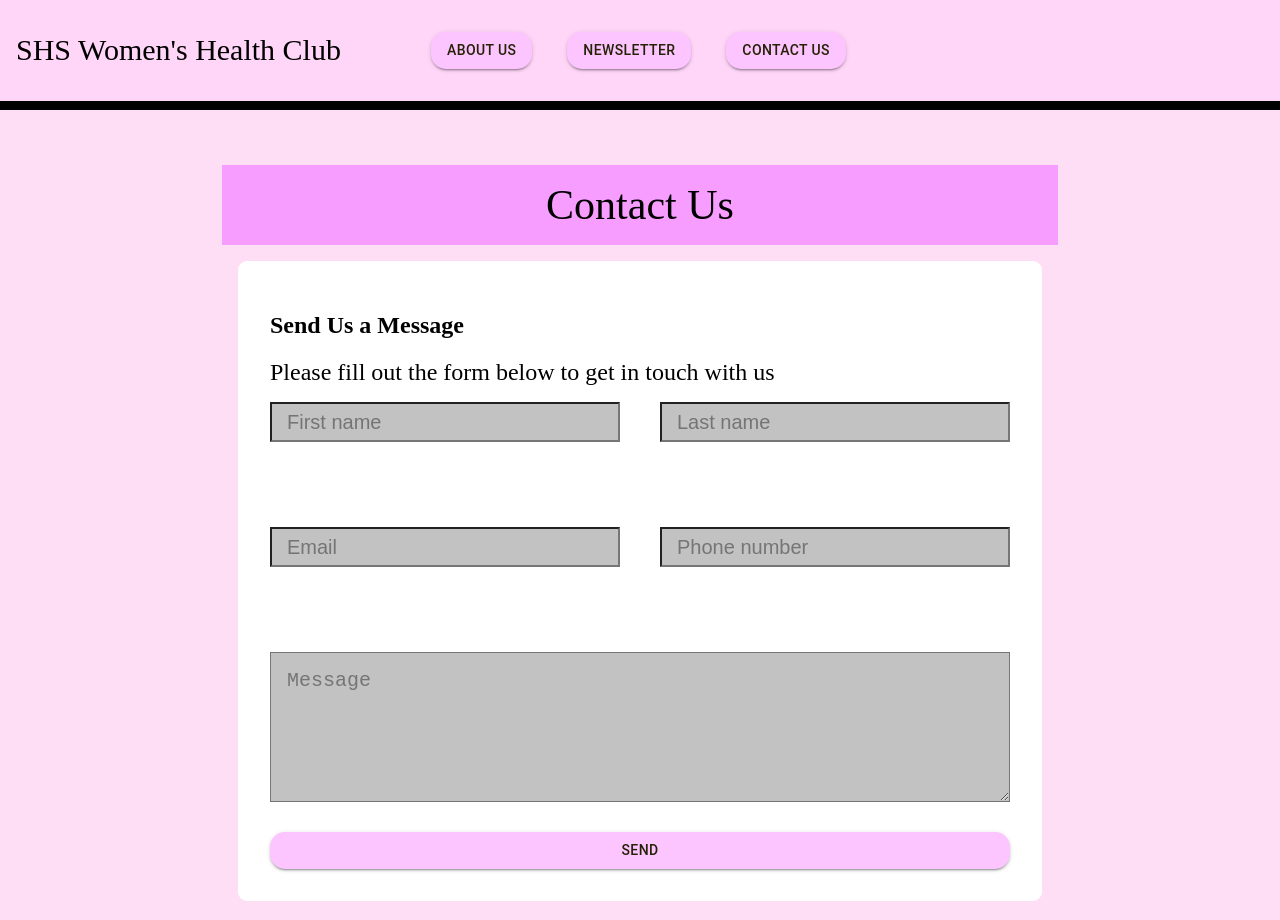
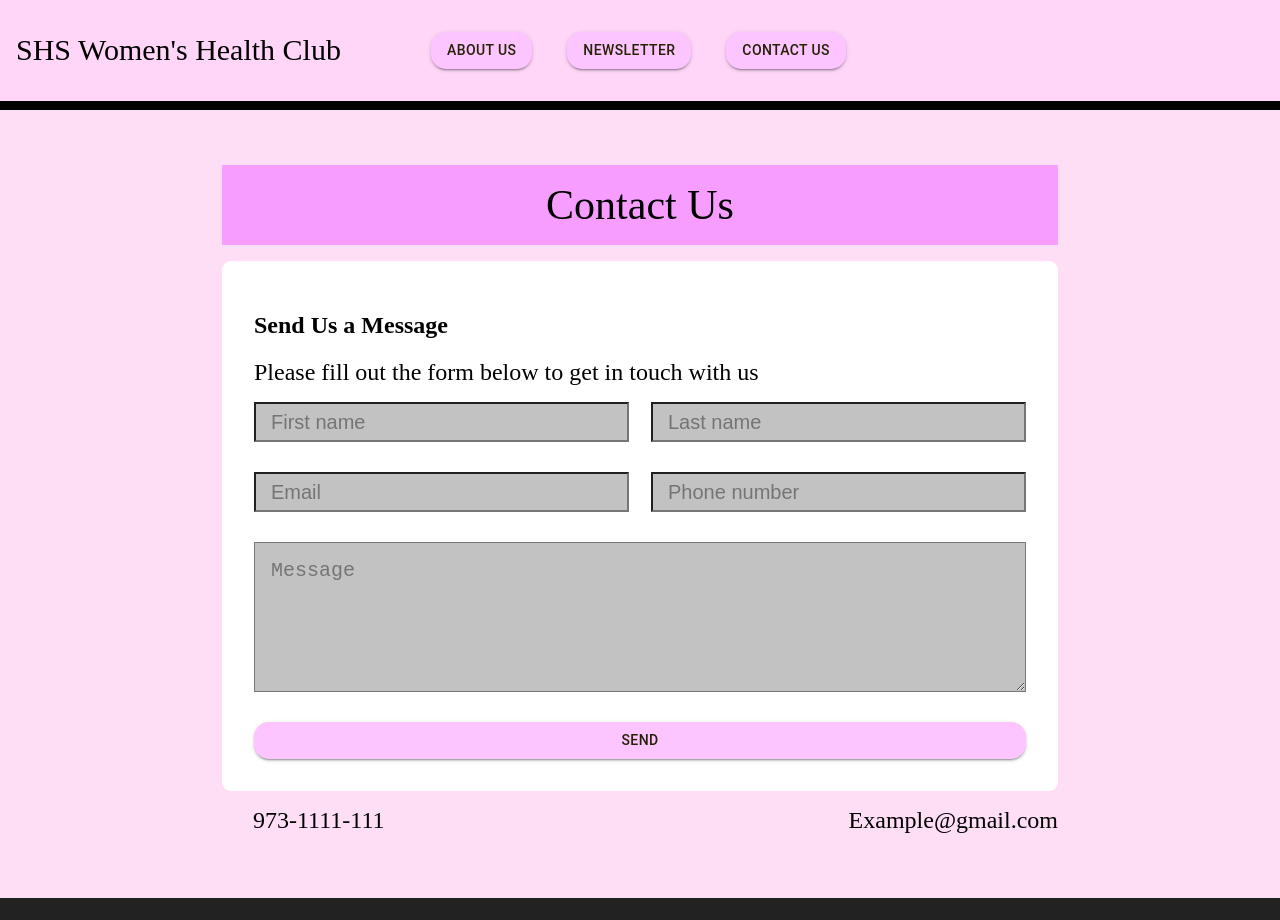
Before and after one commit to Itamar1567/SHSWomensWeb, a React (Vite) app in the folder frontend/: page /#/contact in a window 1280 px wide. Shown: the top 920 px of the page. Built offline with nearby package versions, Linux system fonts and the light colour scheme; some icons are missing.

Commit message:
Added functionality to the contact form via Netlify forms

```diff
--- a/frontend/src/components/contact.css
+++ b/frontend/src/components/contact.css
@@ -15,7 +15,6 @@
   flex-wrap: wrap;
   display: flex;
   justify-content: space-between;
-
   margin: 0 auto;
   padding: 0 1rem;
 
@@ -46,7 +45,6 @@
 .contact-form{
   display: flex;
   flex-direction: column;
-  flex-wrap: wrap;
   gap: 30px;
 }
 
@@ -56,7 +54,13 @@
 }
 
 .contact-form-input{
-  max-width: 350px;
+  max-width: 375px;
   height: 40px;
   width: 100%;
 }
+
+.micro-contact-info-container{
+  display: flex;
+  flex-wrap: wrap;
+  justify-content: space-between;
+}
--- a/frontend/src/components/contact.tsx
+++ b/frontend/src/components/contact.tsx
@@ -8,40 +8,68 @@ function Contact() {
     <div className="contact-container container">
       <p className="section-title">Contact Us</p>
       <section className="contact-section">
-        <div className="contact-information">
         <div className="contact-form-container">
           <h1>Send Us a Message</h1>
           <p>Please fill out the form below to get in touch with us</p>
-            <form className="contact-form">
+          <form
+            className="contact-form"
+            name="contact-form"
+            method="POST"
+            data-netlify="true"
+            data-netlify-honeypot="bot-field"
+            action="/success"
+          >
+
+            {/* Required hidden input */}
+            <input type="hidden" name="form-name" value="contact-form" />
+
+            {/* Honeypot field */}
+            <input type="hidden" name="bot-field" />
+
             <div className="input-field-pair">
               <input
+                name="firstname"
                 placeholder="First name"
                 type="text"
+                required
                 className="contact-form-input"
               />
               <input
+                name="lastname"
                 placeholder="Last name"
                 type="text"
+                required
                 className="contact-form-input"
               />
             </div>
             <div className="input-field-pair">
               <input
+                name="email"
                 placeholder="Email"
                 type="email"
+                required
                 className="contact-form-input"
               />
               <input
+                name="phone"
                 placeholder="Phone number"
                 type="tel"
+                required
                 className="contact-form-input"
               />
             </div>
-
-              <textarea id="message-input" placeholder="Message" />
-              <Button type="submit" variant="contained">Send</Button>
+            <textarea
+              name="message"
+              id="message-input"
+              placeholder="Message"
+              required
+            />
+            <Button type="submit" variant="contained">
+              Send
+            </Button>
           </form>
         </div>
+        <div className="micro-contact-info-container">
           <div className="micro-contact-info">
             <PhoneIcon></PhoneIcon>
             <p>973-1111-111</p>
```
Lines whose indentation alone changed are shown as unchanged.
